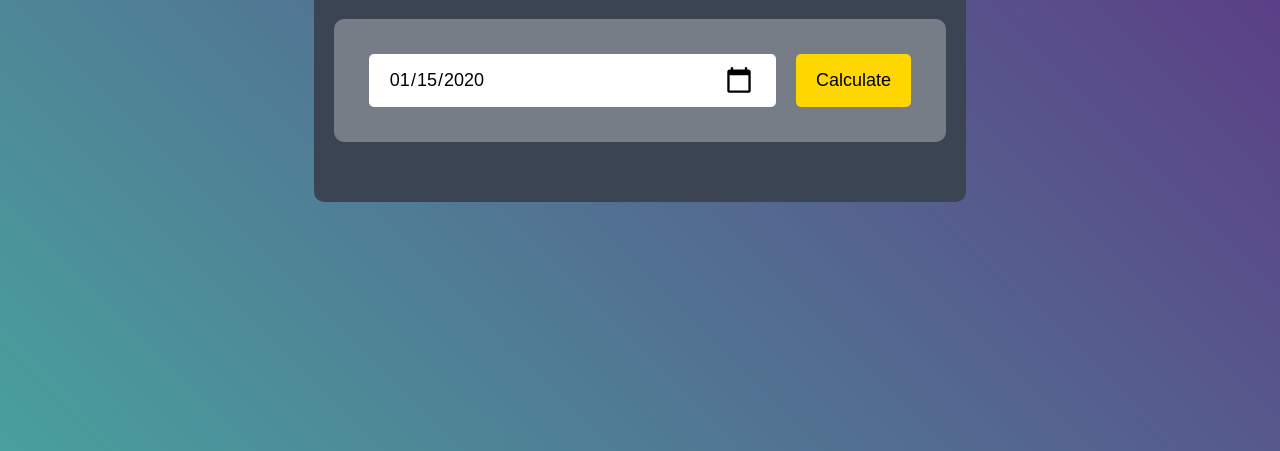
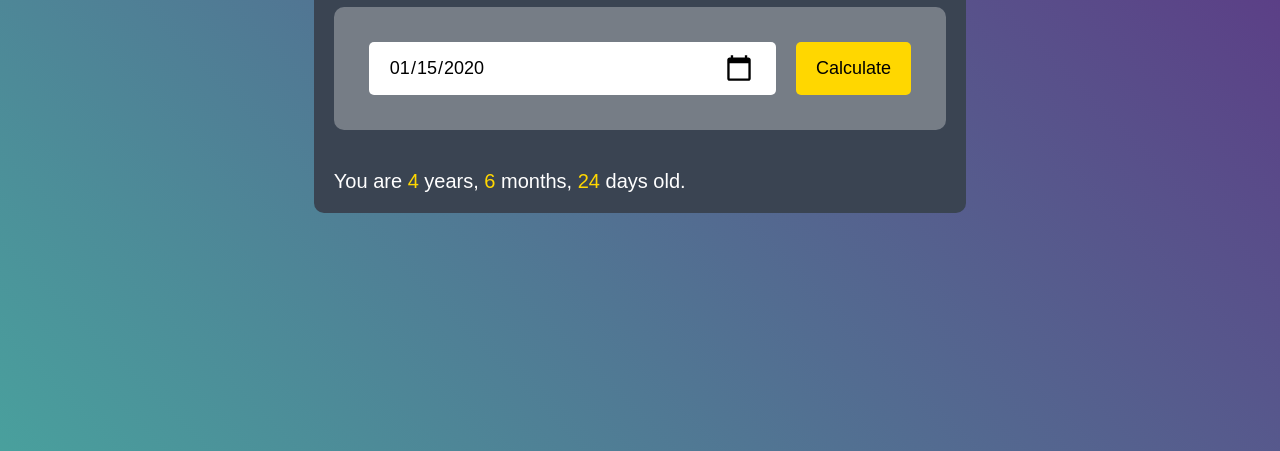
Before and after one commit to MarioRA-96/Proyectos-Javascript, a plain HTML site: page Age-Calculator/index.html in a window 1280 px wide. Both pictures are taken after typing "2020-01-15" into the empty fields and a click on the button "Calculate". Shown: the part 349-800 px from the top of the page. Drawn offline with Linux system fonts and the light colour scheme.

Commit message:
Age-Calculator

```diff
--- a/Age-Calculator/index.html
+++ b/Age-Calculator/index.html
@@ -16,26 +16,57 @@
                 <input type="date" id="date">
                 <button onclick="calculateAge()">Calculate</button>
             </div>
+            <p id="result"></p>
         </div>
     </div>
     <script>
 
         let userInput = document.getElementById("date");
         userInput.max = new Date().toISOString().split("T")[0];
+        let result = document.getElementById("result");
 
         function calculateAge() {
             let birthDate = new Date(userInput.value);
 
             let d1 = birthDate.getDate();
-            let m1 = birthDate.getMonth();
+            let m1 = birthDate.getMonth() + 1;
             let y1 = birthDate.getFullYear();
 
             let today = new Date();
 
-            let d2 = new Date().getDate();
-            let m2 = new Date().getMonth();
-            let y2 = new Date().getFullYear();
+            let d2 = today.getDate();
+            let m2 = today.getMonth() + 1;
+            let y2 = today.getFullYear();
+
+            let d3, m3, y3;
+
+            y3 = y2 - y1;
+
+            if (m2 >= m1) {
+                m3 = m2 - m1;
+            } else {
+                y3--;
+                m3 = 12 + m2 - m1;
+            }
+
+            if (d2 >= d1) {
+                d3 = d2 - d1;
+            } else {
+                m3--;
+                d3 = getDaysInMonth(y1, m1) + d2 - d1;
+            }
+            if (m3 < 0) {
+                m3 = 11;
+                y3--;
+            }
+
+            result.innerHTML = `You are <span>${y3}</span> years, <span>${m3}</span> months, <span>${d3}</span> days old.`;
         }
+
+        function getDaysInMonth(month, year) {
+            return new Date(year, month, 0).getDate();
+        }
+
     </script>
 </body>
 
--- a/Age-Calculator/styles.css
+++ b/Age-Calculator/styles.css
@@ -71,3 +71,11 @@
     background-size: 30px;
     cursor: pointer;
 }
+
+#result {
+    font-size: 20px;
+}
+
+#result span {
+    color: gold;
+}
```
